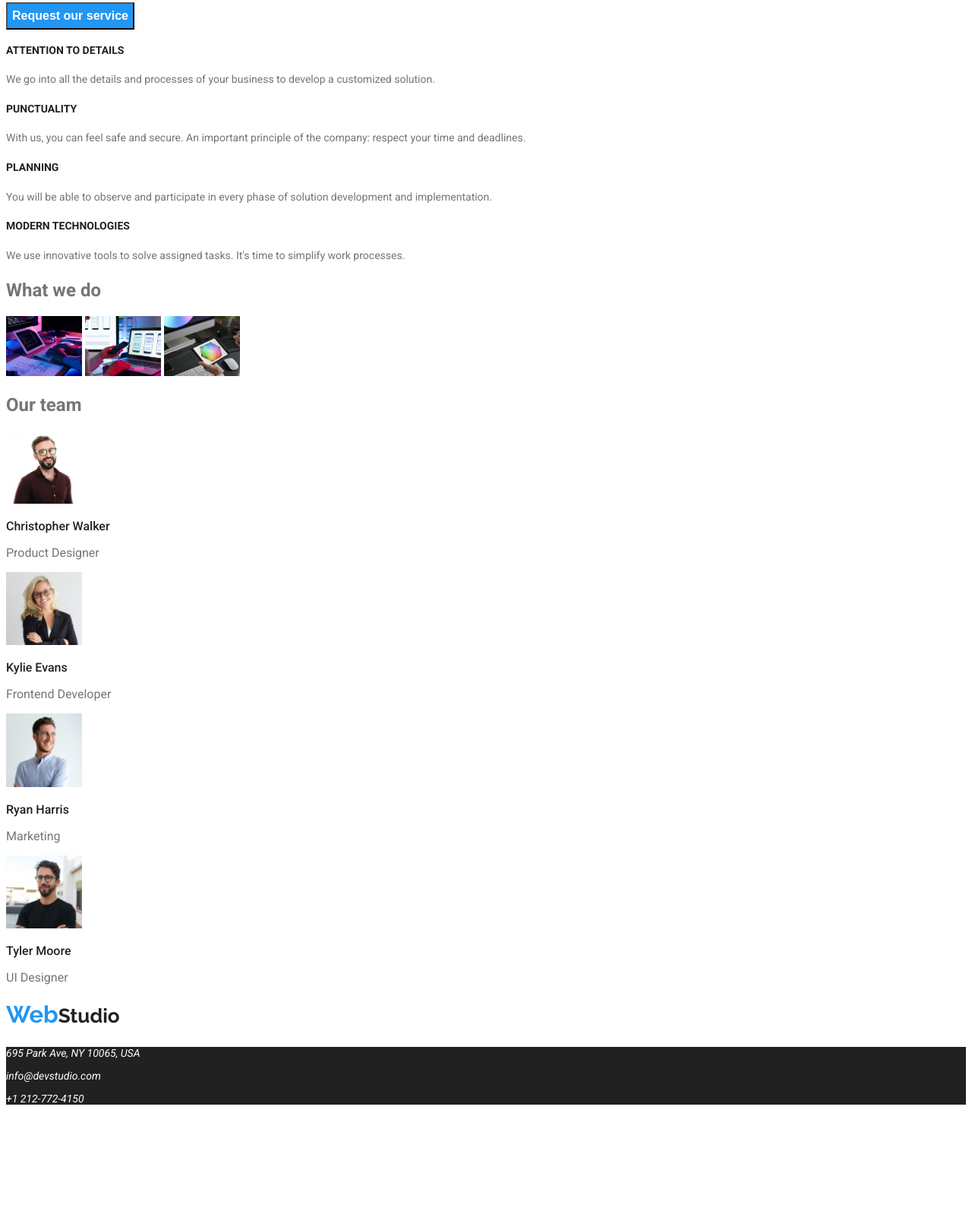
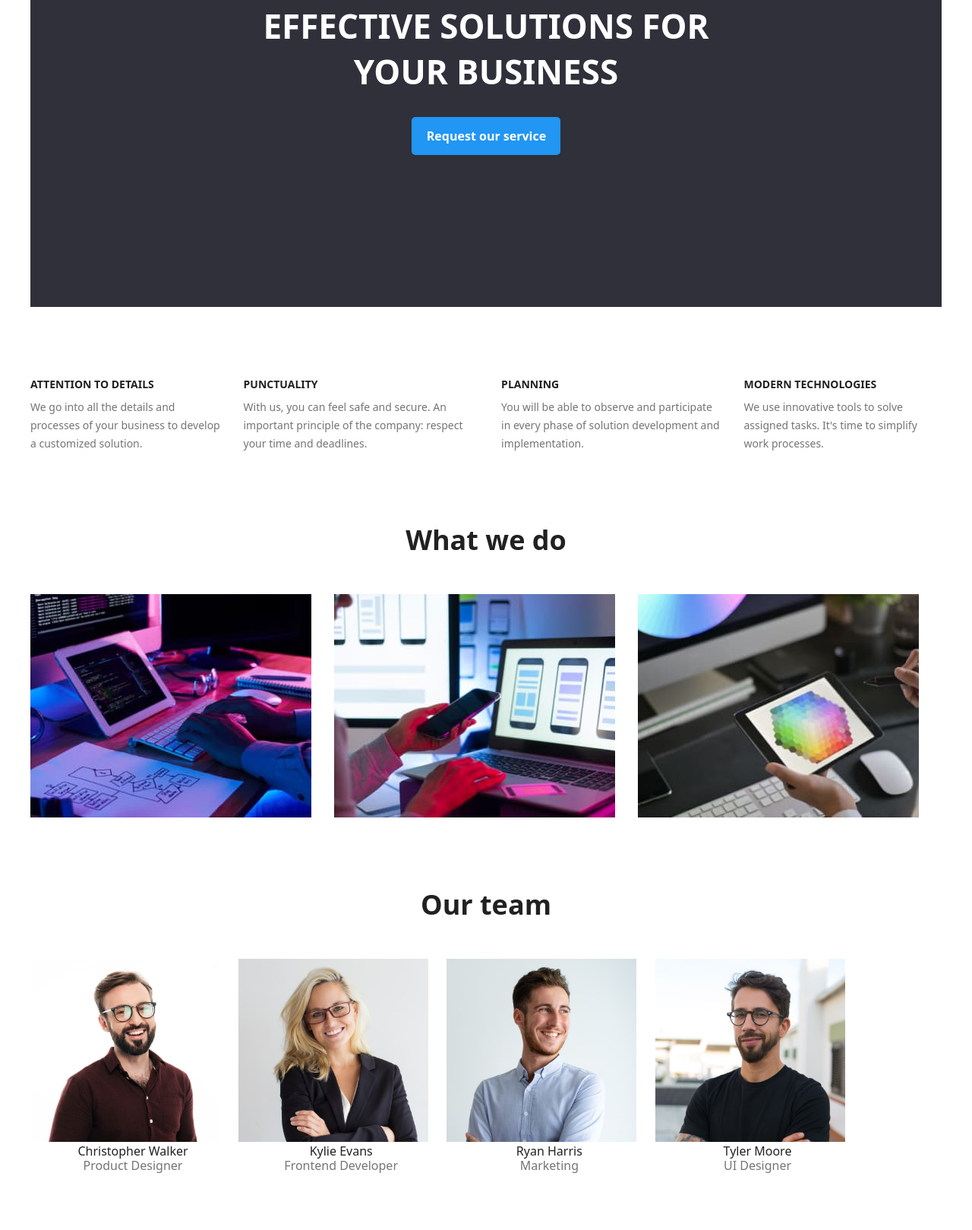
Before and after one commit to b1labb/Homework-03, a plain HTML site: page index.html in a window 1280 px wide. Shown: the part 290-1909 px from the top of the page at 76% size. Before the commit the page ends 1758 px from the top, so only its background shows below. Drawn offline with nearby package versions, Linux system fonts and the light colour scheme.

Commit message:
update store
add padding , margin , border , box, style

```diff
--- a/css/style.css
+++ b/css/style.css
@@ -7,6 +7,17 @@
     --primary-font: 'Roboto', sans-serif;
     --secondary-font: 'Raleway', sans-serif;
 }
+
+* {
+    margin: 0;
+    padding: 0;
+}
+
+/* *,
+*::before,
+*::after {
+    box-sizing: border-box
+} */
 
 body {
     font-family: var(--primary-font);
@@ -18,6 +29,13 @@ body {
     color: #2196F3;
 }
 
+.header .containter {
+    display: flex;
+    justify-content: space-between;
+    align-items: center;
+    padding-top: 32px;
+    padding-bottom: 32px;
+}
 
 .header__logo__web {
 
@@ -26,6 +44,8 @@ body {
     font-size: 31px;
     line-height: 24px;
     color: var(--sky-blue);
+
+
 }
 
 a {
@@ -44,11 +64,17 @@ a:hover {
     color: #2196F3;
 }
 
+.header__navigation ul {
+    display: flex;
+    gap: 50px;
+}
+
 .header__navigation a {
     font-weight: 500;
     font-size: 14px;
     line-height: 16px;
     color: #212121;
+
 }
 
 .header__navigation b {
@@ -61,6 +87,19 @@ button {
     font-size: 16px;
     line-height: 26px;
     cursor: pointer;
+    border: 0;
+    border-radius: 5px;
+    padding: 6px 22px;
+    margin: 0 8px;
+
+
+}
+
+.selection {
+    text-align: center;
+    margin-top: 94px;
+    margin-bottom: 50px;
+
 }
 
 button.service {
@@ -69,7 +108,12 @@ button.service {
     font-weight: 700;
     font-size: 16px;
     line-height: 30px;
-    color: var(--white)
+    color: var(--white);
+    padding: 10px 0;
+    padding-left: 20px;
+    padding-right: 19px;
+    border: 0;
+    border-radius: 5px;
 }
 
 button.service:hover {
@@ -106,17 +150,51 @@ button:focus {
 
 
 .style__title {
+    color: var(--white);
     font-weight: 900;
     font-size: 44px;
     line-height: 60px;
+    margin-bottom: 30px;
+}
+
+.first-section {
+    text-align: center;
+    background-color: #2F303A;
+    padding-top: 200px;
+    padding-bottom: 200px;
+
 }
 
 /* Strong section points */
+.what-we-do {
+    font-size: 36px;
+    line-height: 42px;
+    text-align: center;
+    margin-bottom: 50px;
+    color: var(--black);
+}
+
+.what-we-do__image {
+    width: 370px;
+    height: 294px;
+    display: flex;
+    gap: 30px;
+    margin-bottom: 94px;
+}
+
+.strong__section {
+
+    display: flex;
+}
+
 .strong__section__title {
     color: #212121;
     font-weight: 700;
     font-size: 14px;
     line-height: 16px;
+    padding-bottom: 10px;
+    padding-right: 30px;
+    margin-top: 94px;
 }
 
 .strong__section__text {
@@ -124,9 +202,28 @@ button:focus {
     font-weight: 400;
     font-size: 14px;
     line-height: 24px;
+    padding-right: 30px;
+    margin-bottom: 94px;
+
 }
 
+.our-team {
+    font-size: 36px;
+    line-height: 42px;
+    text-align: center;
+    margin-top: 94px;
+    margin-bottom: 50px;
+    color: var(--black);
+}
+
+
 /* Conteiner project realizate */
+
+.containter {
+    width: 1200px;
+    margin-left: auto;
+    margin-right: auto;
+}
 
 .card {
     font-weight: 700;
@@ -134,12 +231,36 @@ button:focus {
     line-height: 36px;
 }
 
+.card__title {
+    color: var(--black);
+    margin-top: 20px;
+    margin-left: 24px;
+    margin-right: 24px;
+}
+
+.card__subtitle {
+    margin-left: 24px;
+    margin-right: 24px;
+    margin-bottom: 20px;
+}
+
 /* Conteiner team */
+
+.conteiner__staff {
+    width: 270px;
+    height: 260px;
+    margin-bottom: 94px;
+    display: inline-block;
+
+}
+
 .conteiner__name {
     color: #212121;
     font-weight: 500;
     font-size: 16px;
     line-height: 19px;
+    text-align: center;
+
 }
 
 .conteiner__roll {
@@ -147,9 +268,24 @@ button:focus {
     font-weight: 400;
     font-size: 16px;
     line-height: 19px;
+    text-align: center;
+
+}
+
+.conteiner__portofolio {
+    display: inline-block;
+    margin-right: 19px;
+
+
 }
 
 /* Footer section */
+
+.footer {
+    padding: 60px;
+    background-color: #2F303A;
+    margin-top: 94px;
+}
 
 .footer__logoweb {
     font-family: var(--secondary-font);
@@ -164,5 +300,4 @@ address {
     font-size: 14px;
     line-height: 16px;
     color: #FFFFFF;
-    background-color: #212121;
 }
--- a/index.html
+++ b/index.html
@@ -1,23 +1,34 @@
 <!DOCTYPE html>
 <html lang="en">
   <head>
-    <meta charset="UTF-8">
+    <meta charset="UTF-8" />
     <title>Tema 2</title>
-    <link rel="stylesheet" href="./css/style.css">
-    <link rel="preconnect" href="https://fonts.googleapis.com">
-    <link rel="preconnect" href="https://fonts.gstatic.com" crossorigin>
-    <link href="https://fonts.googleapis.com/css2?family=Raleway:ital,wght@0,100..900;1,100..900&family=Roboto:ital,wght@0,100;0,300;0,400;0,500;0,700;0,900;1,100;1,300;1,400;1,500;1,700;1,900&display=swap" rel="stylesheet">
+    <link rel="stylesheet" href="./css/style.css" />
+    <link rel="preconnect" href="https://fonts.googleapis.com" />
+    <link rel="preconnect" href="https://fonts.gstatic.com" crossorigin />
+    <link
+      href="https://fonts.googleapis.com/css2?family=Raleway:ital,wght@0,100..900;1,100..900&family=Roboto:ital,wght@0,100;0,300;0,400;0,500;0,700;0,900;1,100;1,300;1,400;1,500;1,700;1,900&display=swap"
+      rel="stylesheet"
+    />
+    <link rel="stylesheet" href="node_modules/modern-normalize/modern-normalize.css">
   </head>
   <body class="first__page">
     <!--Header Section-->
     <header class="header">
+      <div class="containter">
         <div>
-            <a href="index.html"><p><b><span class="header__logo__web">Web</span>Studio</b></p></a>
+          <a href="index.html"
+            ><p>
+              <b><span class="header__logo__web">Web</span>Studio</b>
+            </p></a
+          >
         </div>
         <nav class="header__navigation">
           <ul>
-                <li><a href="#">Studio</a></li>
-                <li><a href="portfolio.html"><b>Portfolio</b></a></li>
+            <li><a href="index.html">Studio</a></li>
+            <li>
+              <a href="portfolio.html"><b>Portfolio</b></a>
+            </li>
             <li><a href="#">Contacts</a></li>
           </ul>
         </nav>
@@ -25,84 +36,123 @@
           <a href="tell:+12127724150">+1 212-772-4150</a>
           <a href="malito:info@devstudio.com">info@devstudio.com</a>
         </div>
+      </div>
     </header>
 
     <!--Main Section-->
     <main>
-        <div>
-            <h1 class="style__title">EFFECTIVE SOLUTIONS FOR YOUR BUSINESS</h1>
+      <div class="containter">
+        <div class="first-section">
+          <h1 class="style__title">
+            EFFECTIVE SOLUTIONS FOR<br />
+            YOUR BUSINESS
+          </h1>
           <button class="service" type="button">Request our service</button>
         </div>
-
+      </div>
       <!--Strong points Section-->
       <section>
+        <div class="containter">
           <div class="strong__section">
             <div>
               <h4 class="strong__section__title">ATTENTION TO DETAILS</h4>
-                <p class="strong__section__text">We go into all the details and processes of your business to develop a customized solution.</p>
+              <p class="strong__section__text">
+                We go into all the details and processes of your business to
+                develop a customized solution.
+              </p>
             </div>
             <div>
               <h4 class="strong__section__title">PUNCTUALITY</h4>
-                <p class="strong__section__text">With us, you can feel safe and secure. An important principle of the company: respect your time and deadlines.</p>
+              <p class="strong__section__text">
+                With us, you can feel safe and secure. An important principle of
+                the company: respect your time and deadlines.
+              </p>
             </div>
             <div>
               <h4 class="strong__section__title">PLANNING</h4>
-                <p class="strong__section__text">You will be able to observe and participate in every phase of solution development and implementation.</p>
+              <p class="strong__section__text">
+                You will be able to observe and participate in every phase of
+                solution development and implementation.
+              </p>
             </div>
             <div>
               <h4 class="strong__section__title">MODERN TECHNOLOGIES</h4>
-                <p class="strong__section__text">We use innovative tools to solve assigned tasks. It's time to simplify work processes.</p>
+              <p class="strong__section__text">
+                We use innovative tools to solve assigned tasks. It's time to
+                simplify work processes.
+              </p>
+            </div>
           </div>
         </div>
       </section>
 
       <!--What we do-->
       <section>
-            <h2>What we do </h2>
-            <div>
-                <img src="./images/img1.jpg" alt="coding app" width="100">
-                <img src="./images/img2.jpg" alt="style phone app" width="100">
-                <img src="./images/img3.jpg" alt="color app" width="100">
+        <div class="containter">
+          <h2 class="what-we-do">What we do</h2>
+          <div class="what-we-do__image">
+            <img src="./images/img1.jpg" alt="coding app" />
+            <img src="./images/img2.jpg" alt="style phone app" />
+            <img src="./images/img3.jpg" alt="color app" />
+          </div>
         </div>
       </section>
 
       <!--Our team-->
       <section>
-            <h2>Our team</h2>
-            <div class="conteiner__1">
-                <img src="./images/christopher-walker.jpg" alt="Product Designer" width="100">
+        <div class="containter">
+          <h2 class="our-team">Our team</h2>
+          <div class="conteiner__staff">
+            <img
+              src="./images/christopher-walker.jpg"
+              alt="Product Designer"
+              width="250px"
+            />
             <p class="conteiner__name">Christopher Walker</p>
             <p class="conteiner__roll">Product Designer</p>
           </div>
-            <div class="conteiner__2">
-                <img src="./images/kylie-evans.jpg" alt="Frontend Developer" width="100">
+          <div class="conteiner__staff">
+            <img
+              src="./images/kylie-evans.jpg"
+              alt="Frontend Developer"
+              width="250px"
+            />
             <p class="conteiner__name">Kylie Evans</p>
             <p class="conteiner__roll">Frontend Developer</p>
           </div>
-            <div class="conteiner__3">
-                <img src="./images/ryan-harris.jpg" alt="Marketing" width="100">
+          <div class="conteiner__staff">
+            <img src="./images/ryan-harris.jpg" alt="Marketing" width="250px" />
             <p class="conteiner__name">Ryan Harris</p>
             <p class="conteiner__roll">Marketing</p>
           </div>
-            <div class="conteiner__4">
-                <img src="./images/tyler-moore.jpg" alt="UI Designer" width="100">
+          <div class="conteiner__staff">
+            <img
+              src="./images/tyler-moore.jpg"
+              alt="UI Designer"
+              width="250px"
+            />
             <p class="conteiner__name">Tyler Moore</p>
             <p class="conteiner__roll">UI Designer</p>
+          </div>
         </div>
       </section>
     </main>
     <!--Footer section-->
     <footer class="footer">
+      <div class="containter">
         <div>
-        <a id="footer__logo" href="#"><p><b><span class="footer__logoweb">Web</span>Studio</b></p></a>
+          <a id="footer__logo" href="#"
+            ><p>
+              <b><span class="footer__logoweb">Web</span>Studio</b>
+            </p></a
+          >
         </div>
         <address>
-
           <p>695 Park Ave, NY 10065, USA</p>
-
           <p>info@devstudio.com</p>
           <p>+1 212-772-4150</p>
         </address>
+      </div>
     </footer>
   </body>
 </html>
```
Also changed, not shown: portfolio.html (+56 -41 lines). Lines whose indentation alone changed are shown as unchanged.
